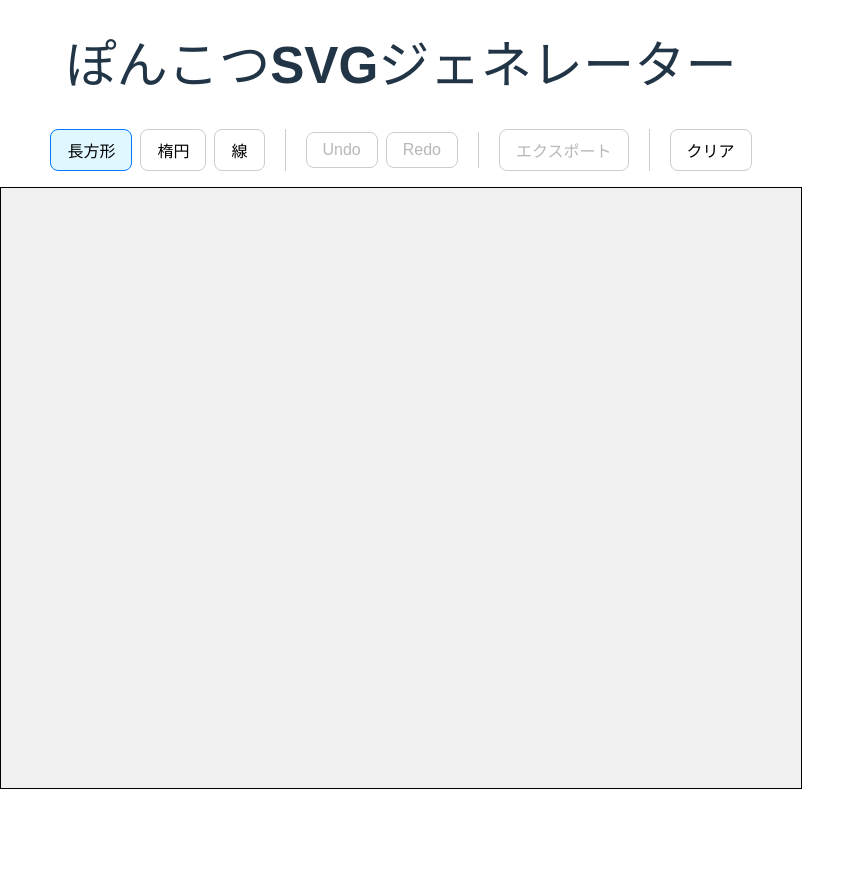
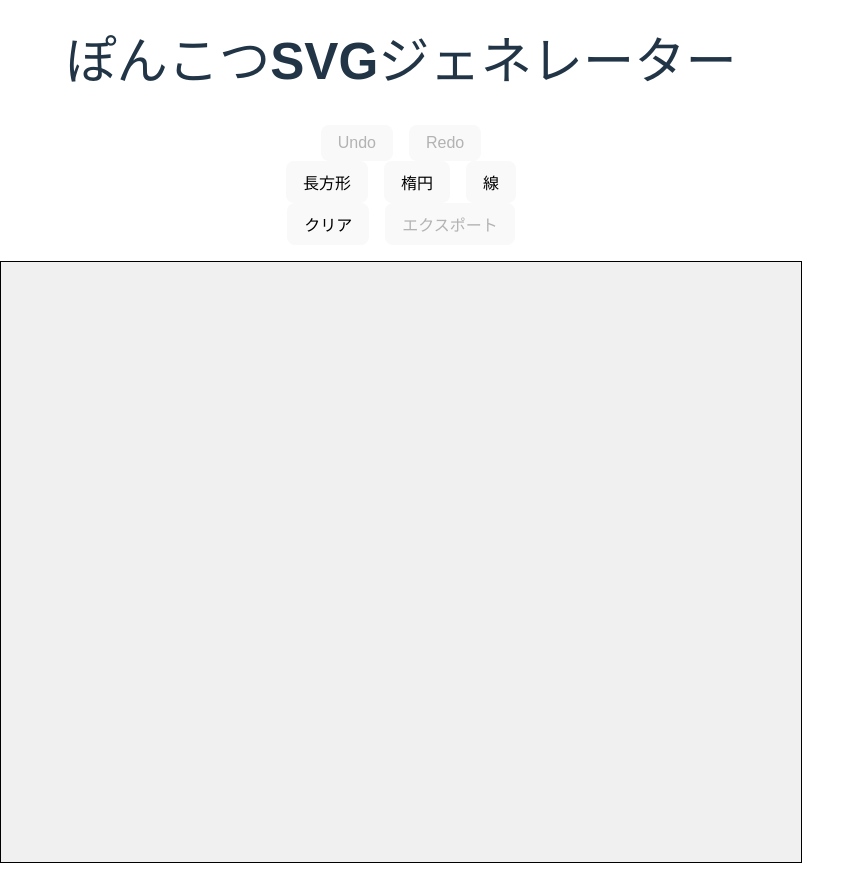
Before and after one commit to morinatsu/ponkotsu-svg-generator, a React (Vite) app: page / in a window 1280 px wide. Shown: the whole page, without its empty margins (0-865 px from the left). Before the commit the page ends 800 px from the top, so only its background shows below. Built offline with nearby package versions, Linux system fonts and the light colour scheme.

Commit message:
\"Revert recent merges\"

```diff
--- a/src/App.css
+++ b/src/App.css
@@ -4,40 +4,13 @@
 }
 
 .controls {
-  display: flex;
-  justify-content: center;
-  align-items: center;
   margin: 1rem;
 }
 
-.tool-group {
-  display: inline-flex;
-  align-items: center;
-  border-right: 1px solid #ccc;
-  padding: 0 1rem;
-  margin: 0;
-}
-
-.tool-group:last-child {
-  border-right: none;
-}
-
 button {
-  margin: 0 0.25rem;
+  margin: 0 0.5rem;
   padding: 0.5rem 1rem;
   font-size: 1rem;
-  background-color: #fff;
-  border: 1px solid #ccc;
-  cursor: pointer;
-}
-
-button:hover {
-  background-color: #f0f0f0;
-}
-
-button.active {
-  background-color: #e0f7ff;
-  border-color: #007bff;
 }
 
 svg {
--- a/src/components/Toolbar.tsx
+++ b/src/components/Toolbar.tsx
@@ -29,6 +29,10 @@ const Toolbar: React.FC<ToolbarProps> = ({
   return (
     <div className="controls">
       <div className="tool-group">
+        <button onClick={onUndo} disabled={!canUndo}>Undo</button>
+        <button onClick={onRedo} disabled={!canRedo}>Redo</button>
+      </div>
+      <div className="tool-group">
         <button
           onClick={() => onToolSelect('rectangle')}
           className={isActive('rectangle') ? 'active' : ''}
@@ -49,14 +53,8 @@ const Toolbar: React.FC<ToolbarProps> = ({
         </button>
       </div>
       <div className="tool-group">
-        <button onClick={onUndo} disabled={!canUndo}>Undo</button>
-        <button onClick={onRedo} disabled={!canRedo}>Redo</button>
-      </div>
-      <div className="tool-group">
+        <button onClick={onClear}>クリア</button>
         <button onClick={onExport} disabled={shapesCount === 0}>エクスポート</button>
-      </div>
-      <div className="tool-group">
-        <button onClick={onClear}>クリア</button>
       </div>
     </div>
   );
```
Also changed, not shown: 1 other file (tests, documents, lock files or other folders).
